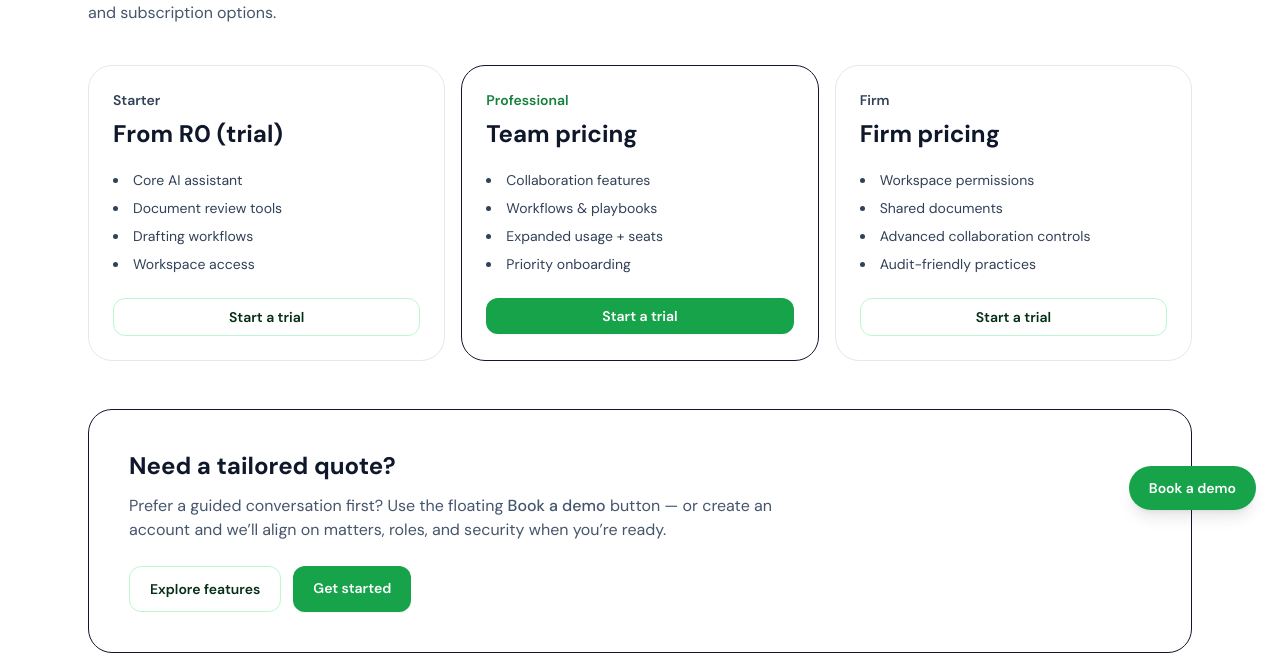
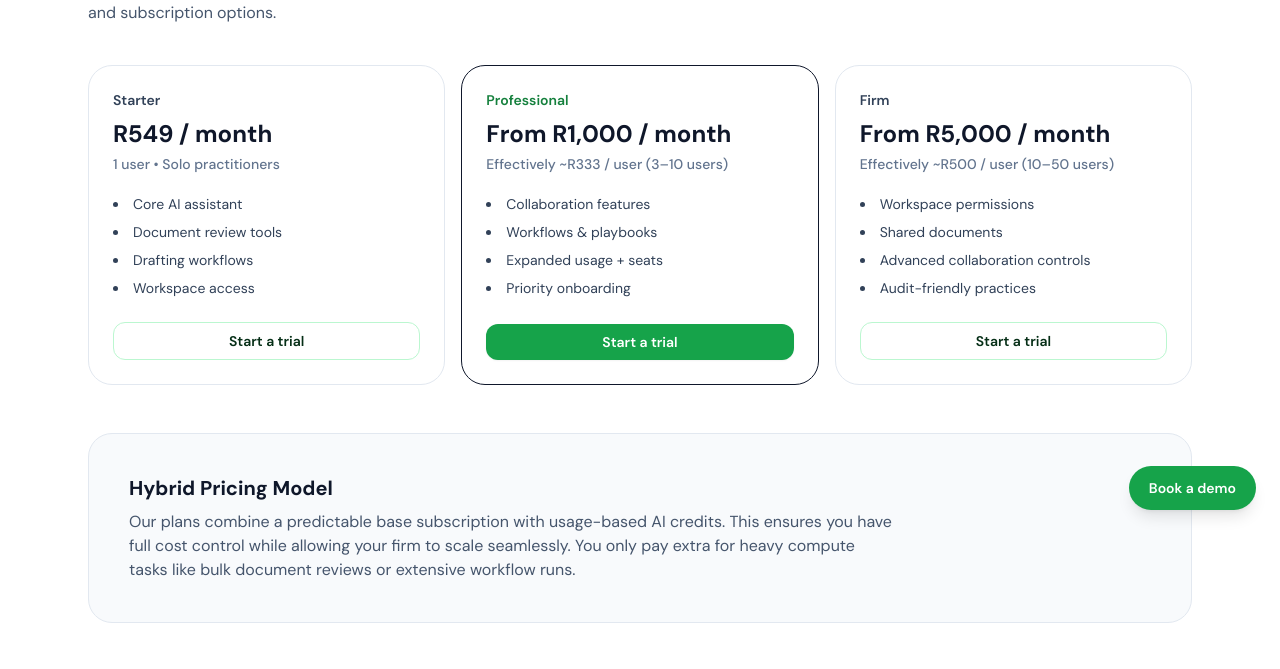
Before and after one commit to sirthom9123/loya-legal-fe, a React (Vite) app: page /pricing in a window 1280 px wide. Shown: the part 266-935 px from the top of the page. Built offline with nearby package versions, Linux system fonts and the light colour scheme; no server answers.

Commit message:
Enhance Pricing page with subtext and new pricing model
Updated PriceCard component to include subtext and modified pricing details. Added a new section explaining the hybrid pricing model.

```diff
--- a/src/pages/Pricing.jsx
+++ b/src/pages/Pricing.jsx
@@ -2,17 +2,18 @@ import React, { useEffect } from "react";
 import { Link } from "react-router-dom";
 import MarketingLayout from "../components/MarketingLayout.jsx";
 
-function PriceCard({ name, price, highlight, points }) {
+function PriceCard({ name, price, subtext, highlight, points }) {
   return (
     <div
       className={
-        "rounded-3xl border p-6 " +
+        "rounded-3xl border p-6 flex flex-col " +
         (highlight ? "border-brand-200/90 bg-brand-50" : "border-slate-200 bg-white")
       }
     >
       <p className={"text-sm font-semibold " + (highlight ? "text-[#15803D]" : "text-slate-700")}>{name}</p>
       <p className="mt-2 text-2xl font-bold text-[#0F172A]">{price}</p>
-      <ul className="mt-5 space-y-2 text-sm text-slate-700 list-disc list-inside">
+      {subtext && <p className="mt-1 text-sm font-medium text-slate-500">{subtext}</p>}
+      <ul className="mt-5 space-y-2 text-sm text-slate-700 list-disc list-inside flex-1">
         {points.map((p) => (
           <li key={p}>{p}</li>
         ))}
@@ -22,8 +23,8 @@ function PriceCard({ name, price, highlight, points }) {
           to="/login"
           className={
             highlight
-              ? "btn-primary w-full rounded-xl px-4 py-2 text-sm font-semibold"
-              : "btn-secondary w-full rounded-xl px-4 py-2 text-sm font-semibold"
+              ? "btn-primary block text-center w-full rounded-xl px-4 py-2 text-sm font-semibold"
+              : "btn-secondary block text-center w-full rounded-xl px-4 py-2 text-sm font-semibold"
           }
         >
           Start a trial
@@ -55,20 +56,31 @@ export default function PricingPage() {
         <div className="mt-10 grid gap-4 md:grid-cols-3">
           <PriceCard
             name="Starter"
-            price="From R0 (trial)"
+            price="R549 / month"
+            subtext="1 user • Solo practitioners"
             points={["Core AI assistant", "Document review tools", "Drafting workflows", "Workspace access"]}
           />
           <PriceCard
             name="Professional"
-            price="Team pricing"
+            price="From R1,000 / month"
+            subtext="Effectively ~R333 / user (3–10 users)"
             highlight
             points={["Collaboration features", "Workflows & playbooks", "Expanded usage + seats", "Priority onboarding"]}
           />
           <PriceCard
             name="Firm"
-            price="Firm pricing"
+            price="From R5,000 / month"
+            subtext="Effectively ~R500 / user (10–50 users)"
             points={["Workspace permissions", "Shared documents", "Advanced collaboration controls", "Audit-friendly practices"]}
           />
+        </div>
+
+        <div className="mt-12 rounded-3xl border border-slate-200 bg-slate-50 p-6 sm:p-10">
+          <h2 className="text-xl font-bold text-[#0F172A]">Hybrid Pricing Model</h2>
+          <p className="mt-2 text-slate-600 max-w-3xl">
+            Our plans combine a predictable base subscription with usage-based AI credits. This ensures you have full cost control while allowing your firm to scale seamlessly.
+            You only pay extra for heavy compute tasks like bulk document reviews or extensive workflow runs.
+          </p>
         </div>
 
         <div className="mt-12 rounded-3xl border border-brand-200/90 bg-gradient-to-b from-white to-brand-50 p-6 sm:p-10">
```
